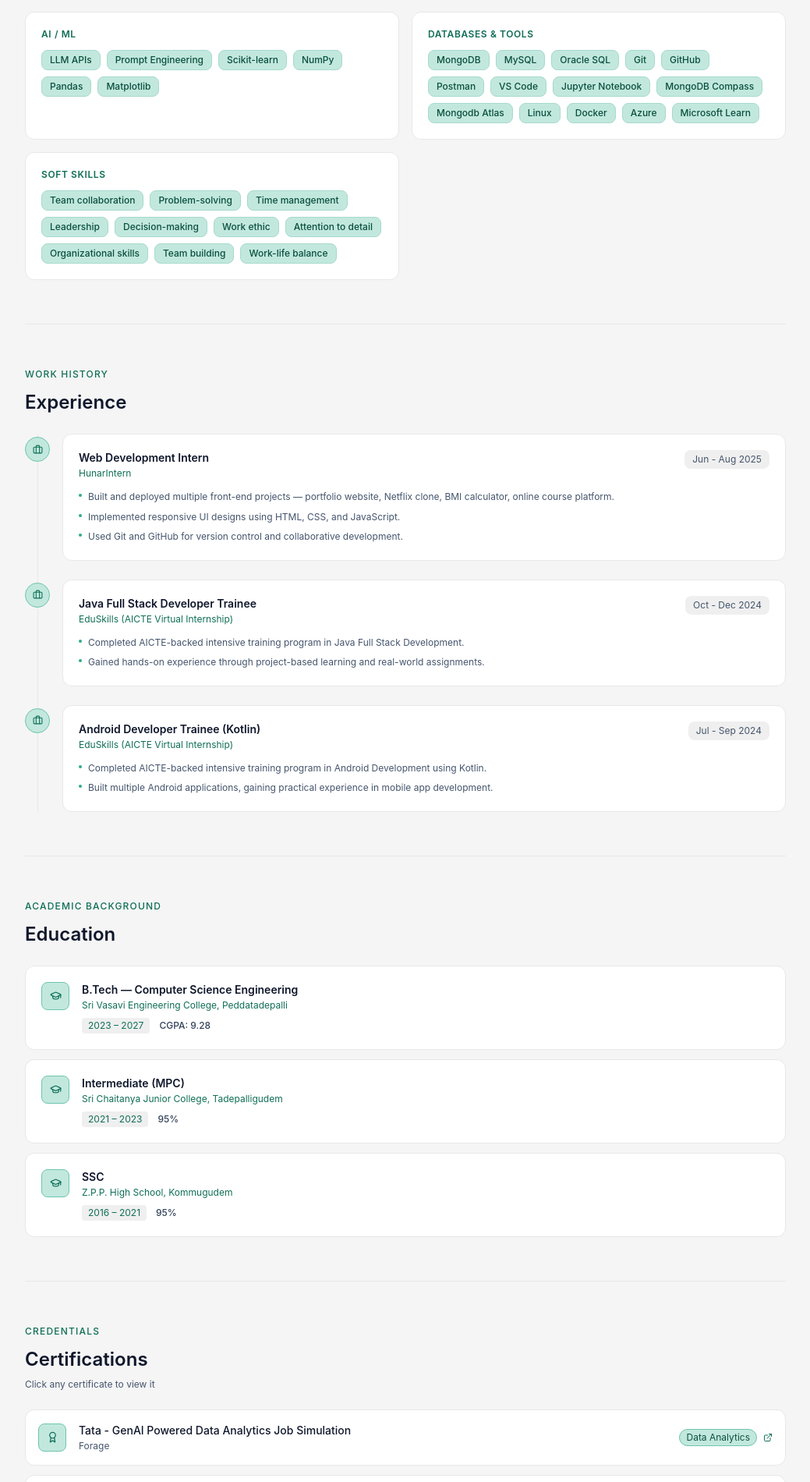
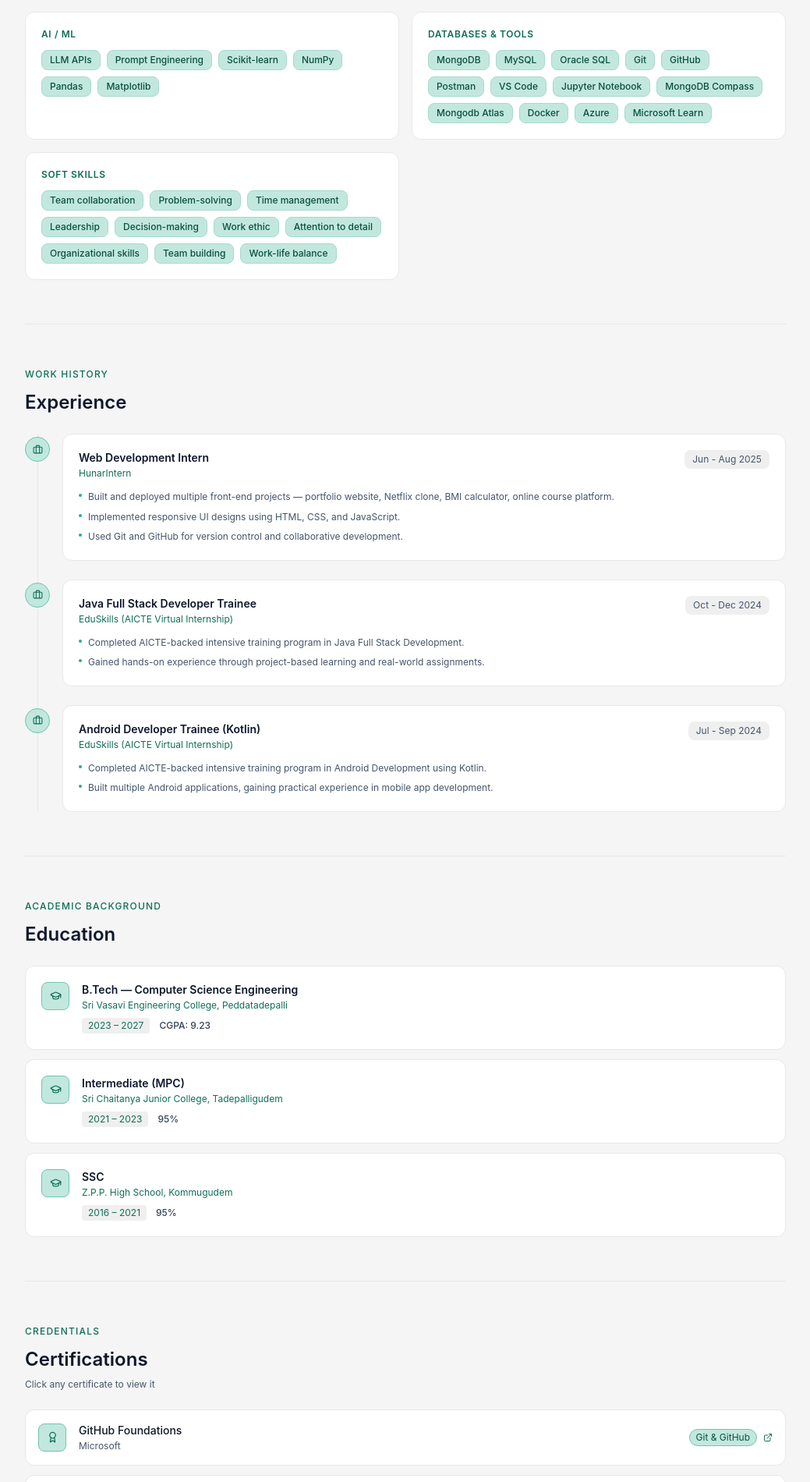
Before and after one commit to VALLISRIMANI/Portfolio, a React (Vite) app: page /about in a window 1280 px wide. Shown: the part 540-2440 px from the top of the page at 78% size, without its empty margins (120-1159 px from the left). Built offline with nearby package versions, Linux system fonts and the light colour scheme.

Commit message:
Add new certification & profile changes

```diff
--- a/src/components/CodingStats.jsx
+++ b/src/components/CodingStats.jsx
@@ -3,21 +3,21 @@ import { Code2, ExternalLink } from 'lucide-react'
 
 export default function CodingStats() {
   const gfgStats = {
-    totalSolved: 693,
-    basicSolved: 221,
-    easySolved: 308,
-    mediumSolved: 151,
-    hardSolved: 13,
+    totalSolved: 816,
+    basicSolved: 251,
+    easySolved: 349,
+    mediumSolved: 200,
+    hardSolved: 16,
     acceptanceRate: '78.5%',
     submissions: 1200,
   }
 
   const leetStats = {
-    totalSolved: 146,
-    easySolved: 81,
-    mediumSolved: 57,
-    hardSolved: 8,
-    acceptanceRate: '85.9%',
+    totalSolved: 234,
+    easySolved: 115,
+    mediumSolved: 104,
+    hardSolved: 15,
+    acceptanceRate: '90.58%',
     submissions: 199,
   }
 
--- a/src/components/Education.jsx
+++ b/src/components/Education.jsx
@@ -6,7 +6,7 @@ const education = [
     degree: 'B.Tech — Computer Science Engineering',
     institution: 'Sri Vasavi Engineering College, Peddatadepalli',
     period: '2023 – 2027',
-    score: 'CGPA: 9.28',
+    score: 'CGPA: 9.23',
   },
   {
     degree: 'Intermediate (MPC)',
--- a/src/components/Hero.jsx
+++ b/src/components/Hero.jsx
@@ -4,7 +4,7 @@ import { Link } from 'react-router-dom'
 import { ArrowRight, Download, GitBranch } from 'lucide-react'
 
 const stats = [
-  { value: '9.28', label: 'CGPA' },
+  { value: '9.23', label: 'CGPA' },
   { value: '2+',   label: 'AI projects' },
   { value: '5+',   label: 'Certifications' },
   { value: '2+',   label: 'Internships' },
@@ -63,7 +63,7 @@ export default function Hero() {
           className="text-sm text-slate-600 dark:text-teal-300 leading-relaxed mb-8 max-w-md"
         >
           I build intelligent web applications — from LLM-powered tools to
-          full-stack systems. Currently pursuing B.Tech CSE with a CGPA of 9.28,
+          full-stack systems. Currently pursuing B.Tech CSE with a CGPA of 9.23,
           always looking for the next interesting problem to solve.
         </motion.p>
 
@@ -121,7 +121,7 @@ export default function Hero() {
 
         {/* Skill chips below avatar */}
         <div className="flex flex-wrap flex-col sm:flex-row justify-center gap-2 mt-5 max-w-xs mx-auto cursor-pointer">
-          {['Java', 'React', 'Node.js', 'Express.js', 'Python', 'MongoDB', 'AI/ML'].map(skill => (
+          {['Java', 'SQL', 'React', 'Python', 'MongoDB', 'AI/ML'].map(skill => (
             <span
               key={skill}
               className="text-xs font-medium bg-teal-100 dark:bg-teal-800 text-teal-700 dark:text-teal-300 border border-teal-300 dark:border-teal-700 px-2.5 py-1 rounded-full"
--- a/src/data/certifications.js
+++ b/src/data/certifications.js
@@ -1,6 +1,14 @@
 export const certifications = [
   {
     id: 0,
+    name: 'GitHub Foundations',
+    issuer: 'Microsoft',
+    tag: 'Git & GitHub',
+    image: '/certs/github.jpg',
+    link: 'https://learn.microsoft.com/en-us/users/gudapativallisrimani-5022/credentials/72c2009cdca7586d?ref=https%3A%2F%2Fwww.linkedin.com%2F',
+  },
+  {
+    id: 1,
     name: 'Tata - GenAI Powered Data Analytics Job Simulation',
     issuer: 'Forage',
     tag: 'Data Analytics',
@@ -8,7 +16,7 @@ export const certifications = [
     link: 'https://www.theforage.com/completion-certificates/ifobHAoMjQs9s6bKS/gMTdCXwDdLYoXZ3wG_ifobHAoMjQs9s6bKS_69e1bddf615bf88e8847dcf8_1776500172644_completion_certificate.pdf',
   },
   {
-    id: 1,
+    id: 2,
     name: 'QUANTUM FUNDAMENTALS',
     issuer: 'Qubitech/Wiser',
     tag: 'Quantum',
@@ -16,7 +24,7 @@ export const certifications = [
     link: 'https://lms-cdn.qubitech.io/media/certificates/1/15cffd77/aed6a06d_845f40eb.jpg',
   },
   {
-    id: 2,
+    id: 3,
     name: 'Salesforce Certified Agentforce Specialist',
     issuer: 'Salesforce',
     tag: 'CRM',
@@ -24,7 +32,7 @@ export const certifications = [
     link: 'https://drive.google.com/file/d/1DhK3c5x9ROsVQCoHhQVm7UqU1o_3jGJp/view',
   },
   {
-    id: 3,
+    id: 4,
     name: 'Entrepreneurship ',
     issuer: 'NPTEL',
     tag: 'Entrepreneurship',
@@ -32,7 +40,7 @@ export const certifications = [
     link: 'https://archive.nptel.ac.in/content/noc/NOC25/SEM2/Ecertificates/110/noc25-mg81/Course/NPTEL25MG81S46960058310627897.pdf',
   },
   {
-    id: 4,
+    id: 5,
     name: 'MongoDB Associate Developer',
     issuer: 'MongoDB',
     tag: 'Database',
@@ -40,7 +48,7 @@ export const certifications = [
     link: 'https://learn.mongodb.com/c/xEA7Ax43RsmFEXhGyfdgIA',
   },
   {
-    id: 5,
+    id: 6,
     name: 'Azure AI Fundamentals',
     issuer: 'Microsoft',
     tag: 'AI',
@@ -48,7 +56,7 @@ export const certifications = [
     link: 'https://learn.microsoft.com/api/credentials/share/en-us/GUDAPATIVALLISRIMANI-5022/AD94E1120EA64833?sharingId=D81D5D6150C1A2CF',
   },
   {
-    id: 6,
+    id: 7,
     name: 'ACE CODING INTERVIEWS: DSA Mastery with Java',
     issuer: 'ExcelR',
     tag: 'DSA',
@@ -56,7 +64,7 @@ export const certifications = [
     link: 'https://drive.google.com/file/d/1Q4-gRJ0WBPR5ww81Rw30-UE9AAwBcCAm/view',
   },
   {
-    id: 7,
+    id: 8,
     name: 'Privacy and Security in Online Social Media',
     issuer: 'NPTEL',
     tag: 'Security',
@@ -64,7 +72,7 @@ export const certifications = [
     link: 'https://archive.nptel.ac.in/content/noc/NOC25/SEM1/Ecertificates/106/noc25-cs79/Course/NPTEL25CS79S55770006904362278.pdf',
   },
   {
-    id: 8,
+    id: 9,
     name: 'Introduction To Internet Of Things',
     issuer: 'NPTEL',
     tag: 'IoT',
--- a/src/data/skills.js
+++ b/src/data/skills.js
@@ -5,7 +5,7 @@ export const skills = [
   },
   {
     category: 'Web & full-stack',
-    items: ['React', 'Node.js', 'Express.js', 'HTML', 'CSS', 'Tailwind CSS', 'Bootstrap', 'REST APIs', 'JWT', 'OAuth'],
+    items: ['React', 'Node.js', 'Express.js', 'HTML', 'CSS', 'Tailwind CSS', 'REST APIs', 'JWT'],
   },
   {
     category: 'AI / ML',
@@ -13,7 +13,7 @@ export const skills = [
   },
   {
     category: 'Databases & tools',
-    items: ['MongoDB', 'MySQL', 'Oracle SQL', 'Git', 'GitHub', 'Postman', 'VS Code', 'Jupyter Notebook', 'MongoDB Compass', 'Mongodb Atlas', 'Linux', 'Docker', 'Azure', 'Microsoft Learn'],
+    items: ['MongoDB', 'MySQL', 'Oracle SQL', 'Git', 'GitHub', 'Postman', 'VS Code', 'Jupyter Notebook', 'MongoDB Compass', 'Mongodb Atlas', 'Docker', 'Azure', 'Microsoft Learn'],
   },
   {
     category: 'Soft skills',
```
Also changed, not shown: public/certs/github.jpg (added).
